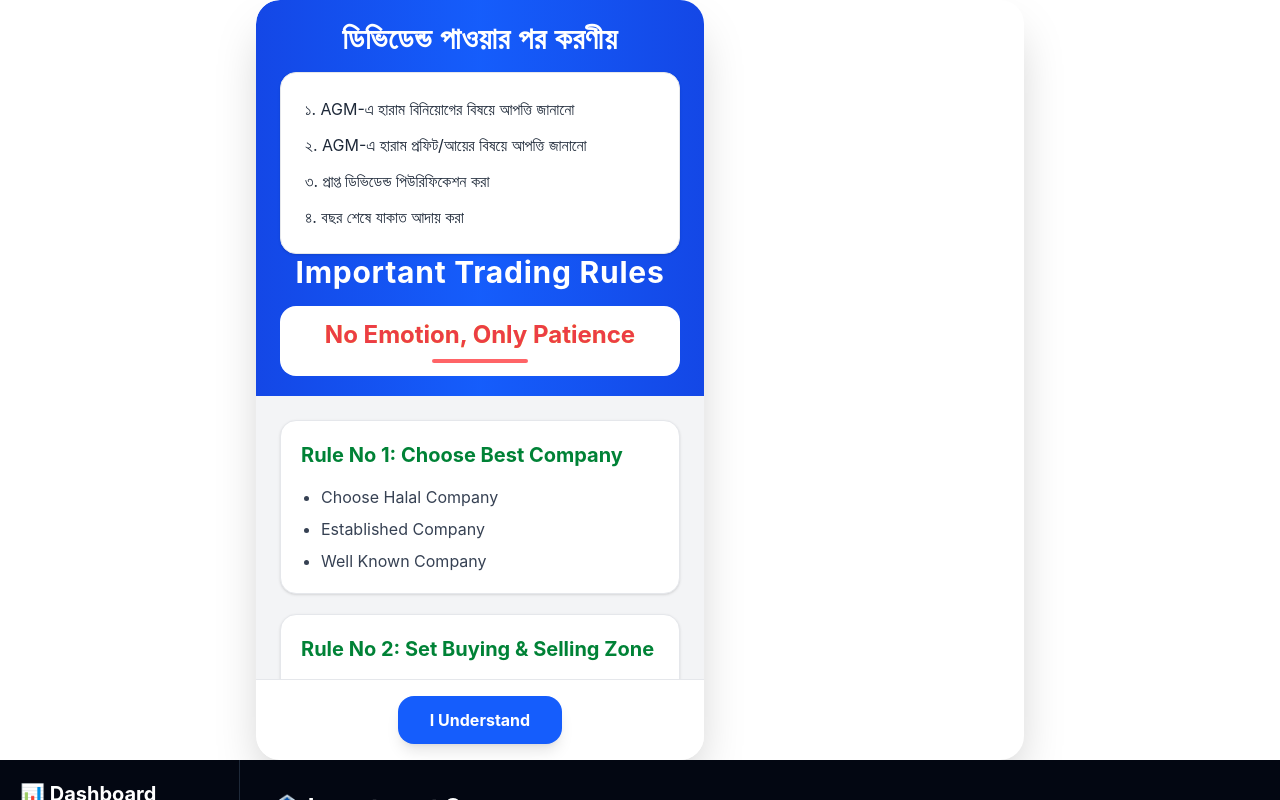
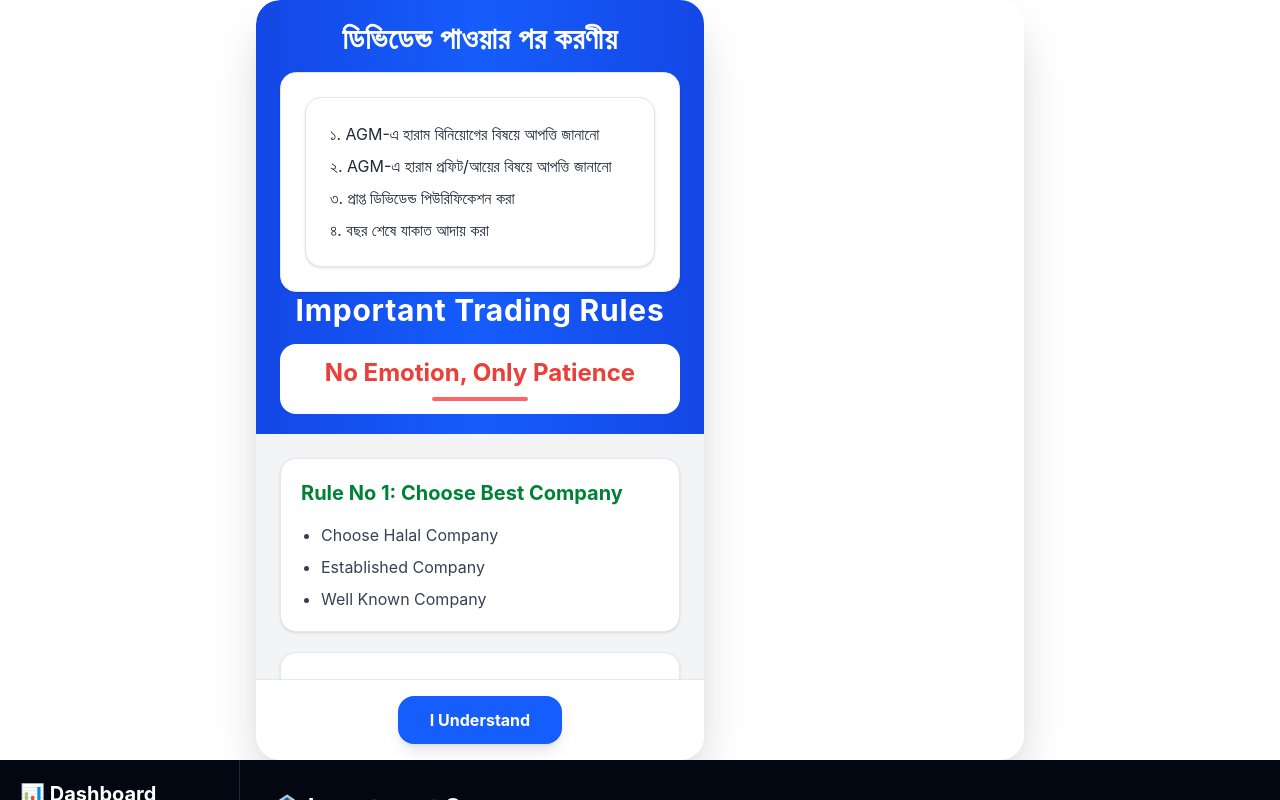
Before and after one commit to Mizan510/Stock-Market, a React app in the folder frontend/: page /dashboard in a window 1280 px wide. Shown: the top 800 px of the page. Built offline with nearby package versions, Linux system fonts and the light colour scheme; no server answers; sample sign-in values are in the browser's storage; the HTML template or start-up script is replaced by a standard one.

Commit message:
Fix layout and spacing in RulesPopup component

```diff
--- a/frontend/src/components/RulesPopup.jsx
+++ b/frontend/src/components/RulesPopup.jsx
@@ -10,12 +10,14 @@ const RulesPopup = ({ onClose }) => {
 </h1>
 
 <div className="bg-white rounded-2xl p-4 sm:p-6 shadow-sm border border-gray-200">
-  <ul className="space-y-3 text-gray-800 text-sm sm:text-base">
+<div className="bg-white rounded-2xl p-4 sm:p-6 shadow-sm border border-gray-200">
+  <ul className="space-y-2 text-gray-800 text-sm sm:text-base">
     <li>১. AGM-এ হারাম বিনিয়োগের বিষয়ে আপত্তি জানানো</li>
     <li>২. AGM-এ হারাম প্রফিট/আয়ের বিষয়ে আপত্তি জানানো</li>
     <li>৩. প্রাপ্ত ডিভিডেন্ড পিউরিফিকেশন করা</li>
     <li>৪. বছর শেষে যাকাত আদায় করা</li>
   </ul>
+</div>
 </div>
 
 <h1 className="xl text-2xl md:text-3xl font-bold text-center text-white tracking-wide mb-4">
```
